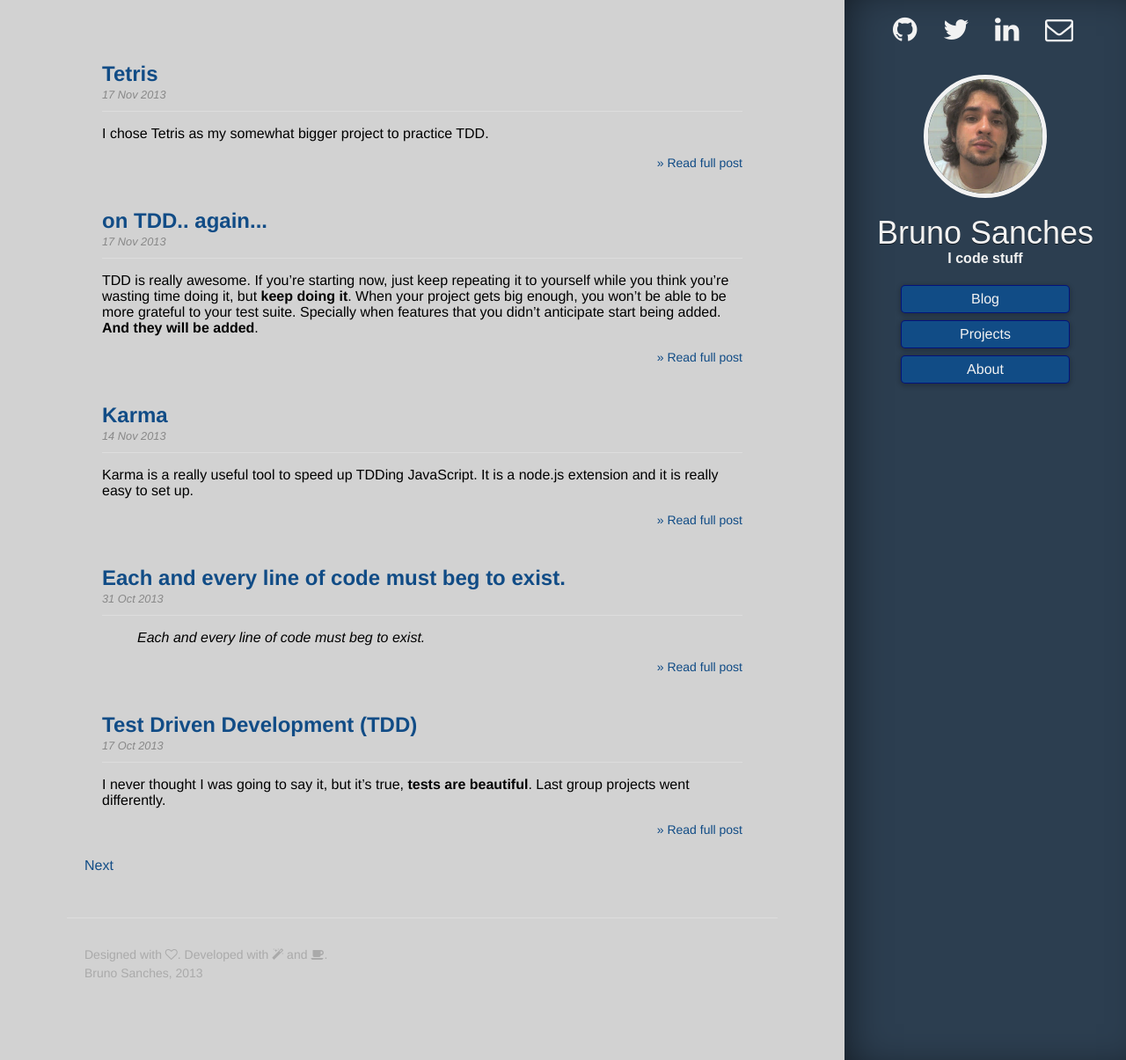
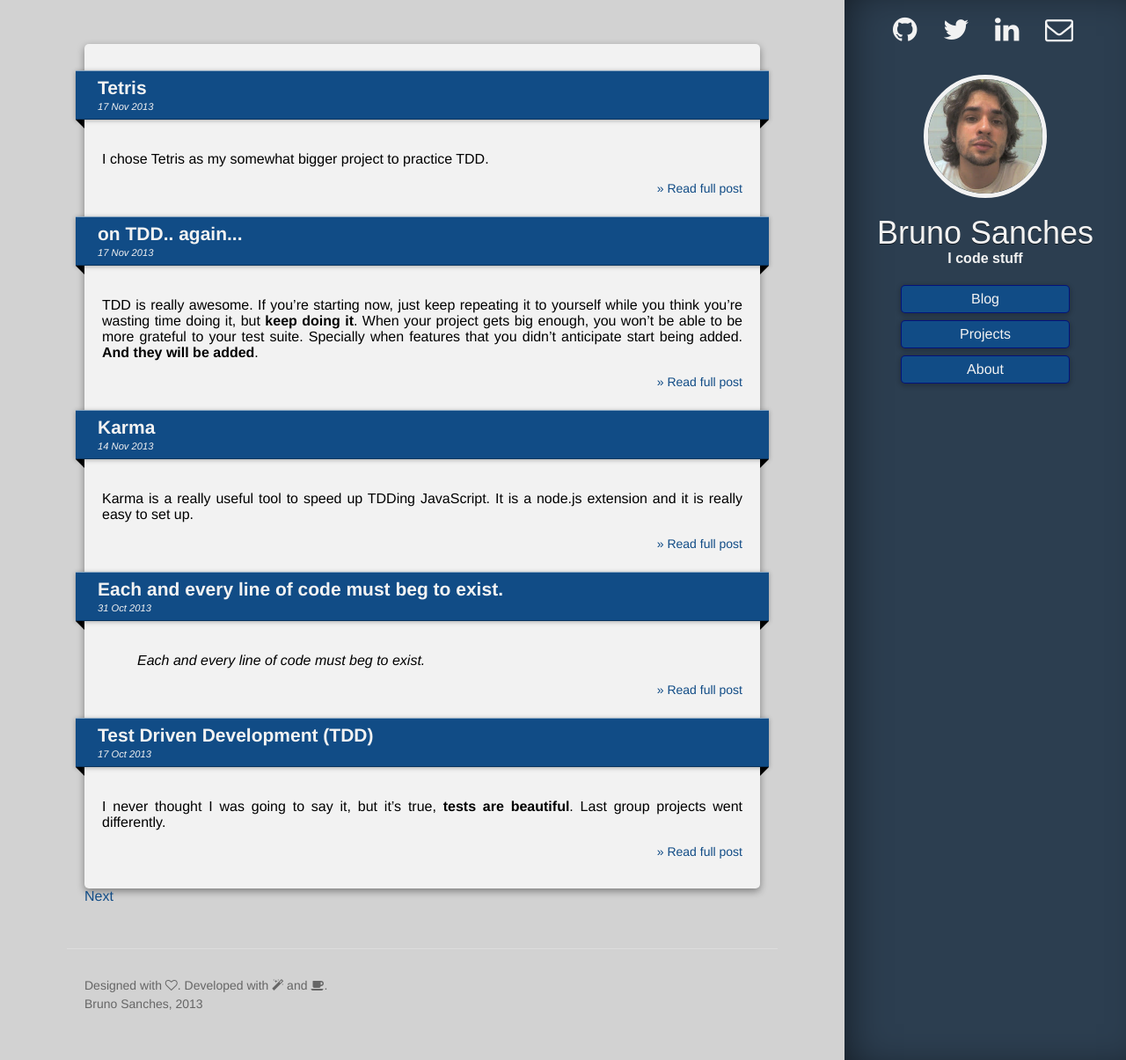
Before and after one commit to brunops/brunops.github.io, a Jekyll site: the page built from index.html, in a window 1280 px wide and 1205 px high. Shown: the whole window at 88% size. Built offline with Jekyll 4.4.1, drawn with Linux system fonts in a browser that asks for light colours; some web fonts are replaced; Markdown is read by kramdown in place of the engine named in the settings; the list of posts is cut into pages by our own code.

Commit message:
Reestyle posts page

```diff
--- a/css/main.css
+++ b/css/main.css
@@ -33,8 +33,7 @@ a:hover {
 /*****************************************************************************/
 .content {
   width: 80%;
-  margin: 30px auto;
-  padding: 20px;
+  margin: 50px auto;
 }
 
 /*****************************************************************************/
@@ -43,13 +42,14 @@ a:hover {
 /*
 /*****************************************************************************/
 .posts {
-  list-style: none;
-  padding: 0;
+  padding: 10px 0;
+  background: #f2f2f2;
+  border-radius: 5px;
+  box-shadow: 0 .2em .5em 0em rgba(0,0,0,.4);
 }
 
 .post {
-  margin-bottom: 20px;
-  padding: 20px;
+  margin: 20px 0;
   position: relative;
 }
 
@@ -58,14 +58,59 @@ a:hover {
 }
 
 .post-header {
-  padding-bottom: 10px;
-  border-bottom: 1px solid #ddd;
+  background: #114C86;
+  padding: 8px 10px;
+  position: relative;
+  font-size: 14px;
+  width: 100%;
+  left: -10px;
+  box-shadow: 0 1px 5px rgba(0, 0, 0, .3), inset 0 1px 0 rgba(255,255,255,.5), inset 0 -1px 0 rgba(0,0,0,.3);
+}
+
+.post-header:before {
+  content: "";
+  width: 0;
+  height: 0;
+  border-width: 5px;
+  border-style: solid;
+  border-color: #000 #000 transparent transparent;
+  position: absolute;
+  bottom: -10px;
+  left: 0px;
+}
+
+.post-header:after {
+  content: "";
+  width: 0;
+  height: 0;
+  border-width: 5px;
+  border-style: solid;
+  border-color: #000 transparent transparent #000;
+  position: absolute;
+  bottom: -10px;
+  right: 0px;
+}
+
+.post-header a,
+.post-header .date {
+  margin-left: 15px;
+  color: #f2f2f2;
+}
+
+.post-header a:hover {
+  color: #3498db;
+  text-shadow: 0 1px 0 rgba(0,0,0,.6);
 }
 
 .date {
   font-size: 80%;
   font-style: italic;
-  color: #888;
+}
+
+.post-content {
+  text-align: justify;
+  position: relative;
+  padding: 20px;
 }
 
 .read-full-post-link {
@@ -204,7 +249,7 @@ a:hover {
 /*****************************************************************************/
 .footer {
   border-top: 1px solid #ddd;
-  color: #aaa;
+  color: #666;
   width: 80%;
   font-size: 14px;
   margin: 30px auto;
```
